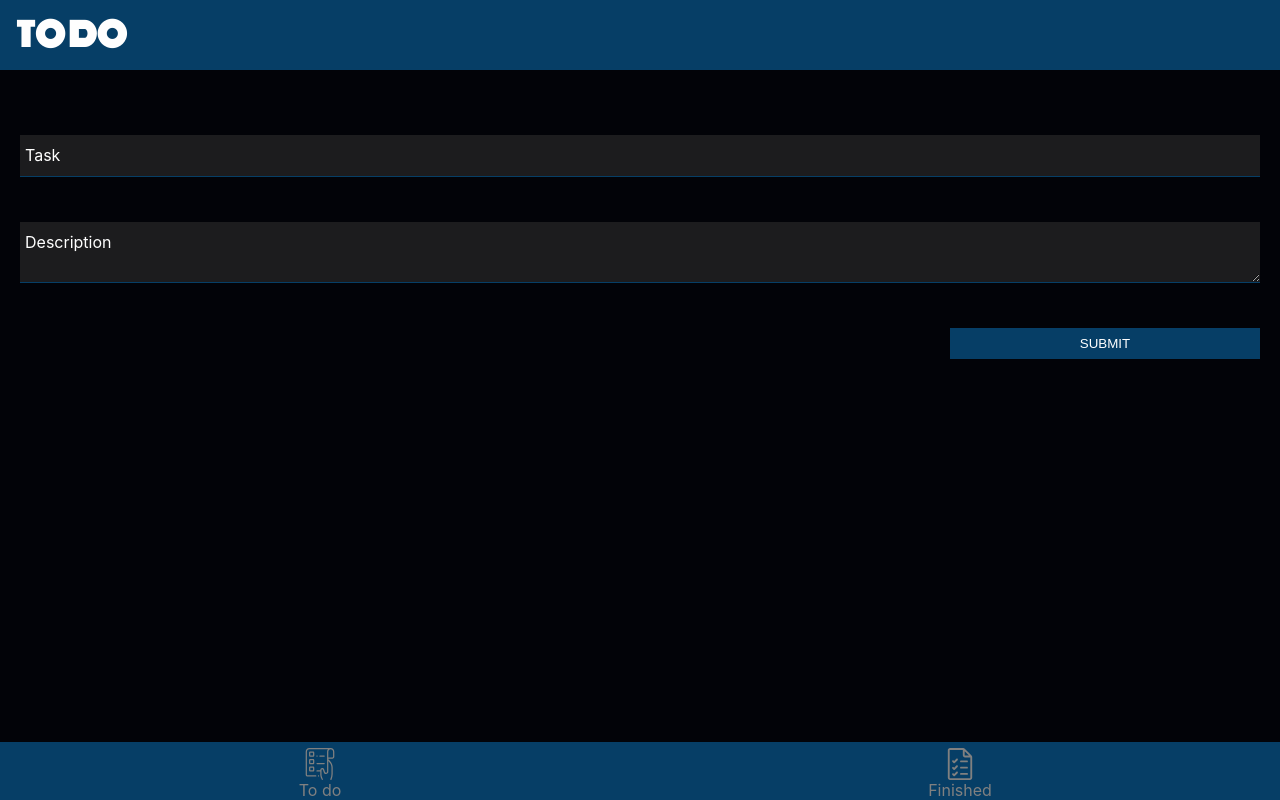
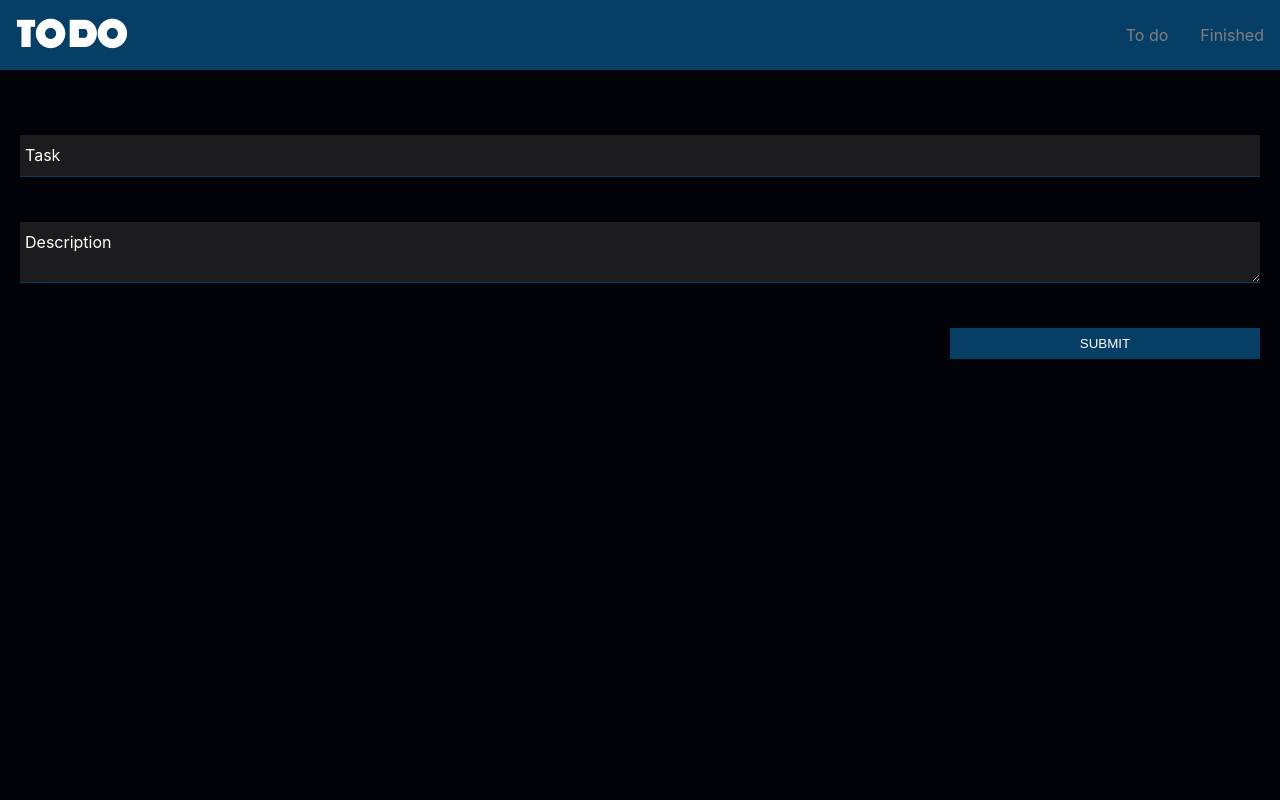
Before and after one commit to KristijanKelic/to-do-react, a React (Create React App) app: page /#/add-task in a window 1280 px wide. Built offline with nearby package versions, Linux system fonts and the light colour scheme.

Commit message:
adding desktop nav in header

```diff
--- a/src/components/finished-tasks/finished-tasks.styles.scss
+++ b/src/components/finished-tasks/finished-tasks.styles.scss
@@ -24,10 +24,7 @@
     cursor: pointer;
     position: fixed;
     fill: #a5131d;
-    @media (min-width: 768px) {
-      bottom: 6rem;
-    }
-    bottom: 4rem;
+    bottom: 6rem;
     right: 0;
     left: 0;
     margin: 0 auto;
--- a/src/components/header/header.component.jsx
+++ b/src/components/header/header.component.jsx
@@ -1,5 +1,5 @@
 import React from 'react';
-import { useHistory } from 'react-router-dom';
+import { useHistory, NavLink } from 'react-router-dom';
 
 import './header.styles.scss';
 
@@ -10,6 +10,25 @@ const Header = () => {
       <h4 className="title" onClick={() => history.push('/')}>
         TO DO
       </h4>
+      <div className="nav-links">
+        <ul>
+          <li>
+            <NavLink to="/" exact activeClassName="active" className="links">
+              To do
+            </NavLink>
+          </li>
+          <li>
+            <NavLink
+              to="/finished-tasks"
+              exact
+              activeClassName="active"
+              className="links"
+            >
+              Finished
+            </NavLink>
+          </li>
+        </ul>
+      </div>
     </div>
   );
 };
--- a/src/components/header/header.styles.scss
+++ b/src/components/header/header.styles.scss
@@ -4,7 +4,7 @@
   height: 4.375rem;
   background-color: #063e66;
   align-items: center;
-  justify-content: flex-start;
+  justify-content: space-between;
 
   .title {
     font-size: 2rem;
@@ -12,4 +12,34 @@
     margin-left: 1rem;
     font-family: 'Monoton', cursive;
   }
+
+  .nav-links {
+    @media (max-width: 768px) {
+      display: none;
+    }
+    height: 100%;
+    ul {
+      list-style: none;
+      padding: 0;
+      display: flex;
+      margin: 0;
+      height: 100%;
+    }
+
+    .links {
+      height: 100%;
+      margin: 0 1rem;
+      cursor: pointer;
+      display: flex;
+      justify-content: center;
+      align-items: center;
+      color: gray;
+      text-decoration: none;
+    }
+
+    .active {
+      border-bottom: 1px solid white;
+      color: white;
+    }
+  }
 }
--- a/src/components/nav/nav.styles.scss
+++ b/src/components/nav/nav.styles.scss
@@ -4,6 +4,10 @@
   left: 0;
   width: 100%;
   display: flex;
+
+  @media (min-width: 768px) {
+    display: none;
+  }
 
   .nav-link {
     display: flex;
@@ -28,10 +32,6 @@
   }
 
   .icon {
-    @media (min-width: 768px) {
-      width: 32px;
-      height: 32px;
-    }
     width: 16px;
     height: 16px;
     fill: gray;
--- a/src/components/task/task.styles.scss
+++ b/src/components/task/task.styles.scss
@@ -52,7 +52,6 @@
     }
 
     &-icon-rotate {
-      transition: all 0.2s linear;
       transform: rotate(-180deg);
     }
   }
@@ -69,7 +68,7 @@
 
 .toggle-description {
   transform: scale(0);
-  transition: all 0.2s linear;
+  transition: all 0.25s linear;
   height: 0;
 
   &-visible {
--- a/src/components/tasks/tasks.styles.scss
+++ b/src/components/tasks/tasks.styles.scss
@@ -24,10 +24,7 @@
   .add-task {
     cursor: pointer;
     position: fixed;
-    @media (min-width: 768px) {
-      bottom: 6rem;
-    }
-    bottom: 4rem;
+    bottom: 6rem;
     right: 0;
     left: 0;
     margin: 0 auto;
```
